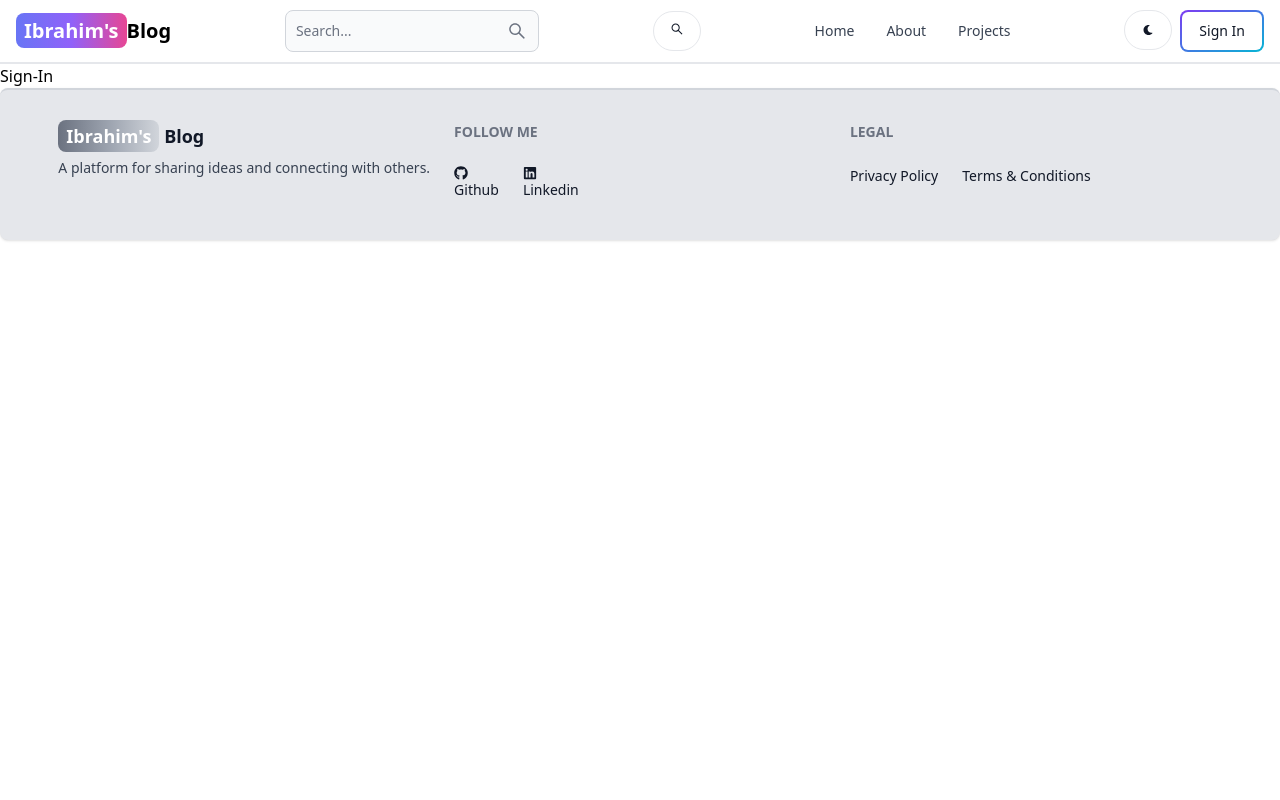
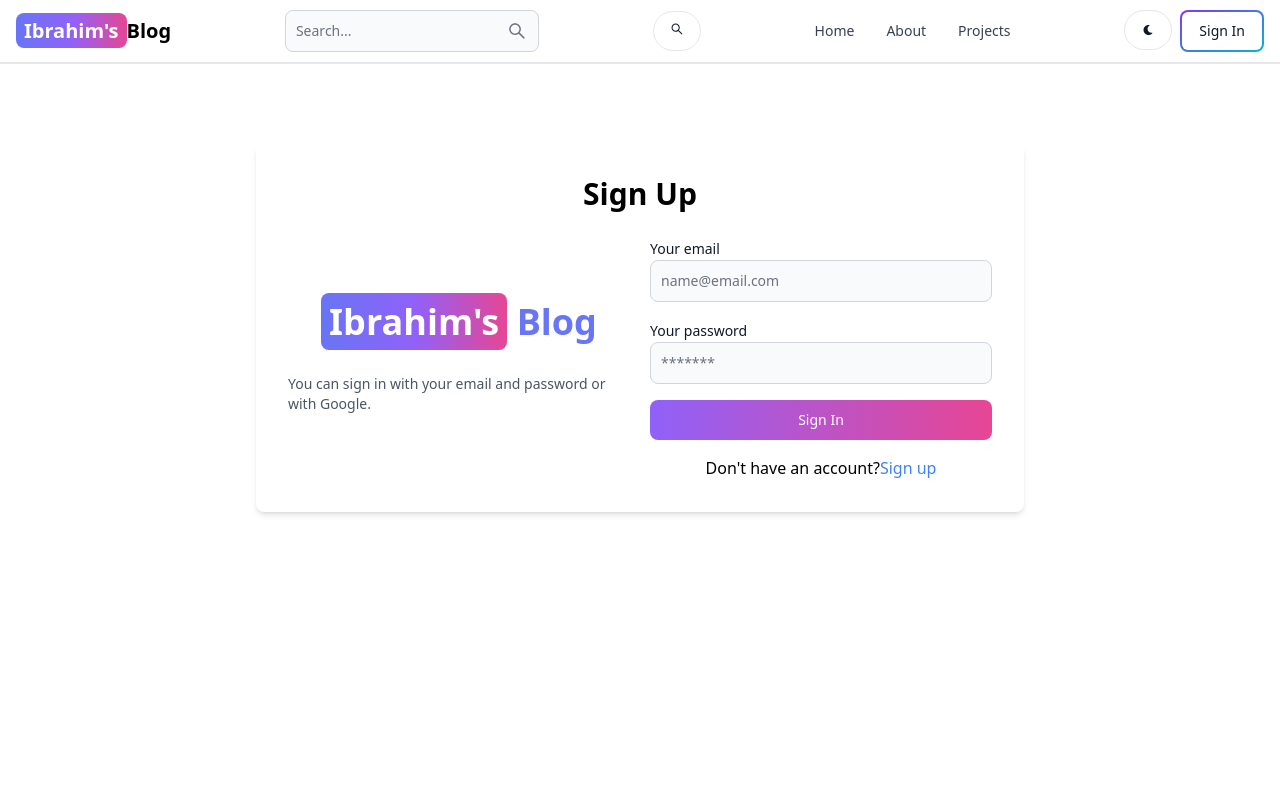
Before and after one commit to IbrahimHafez1/MERN-Blog, a React (Vite) app in the folder client/: page /sign-in in a window 1280 px wide. Shown: the top 800 px of the page. Built offline with nearby package versions, Linux system fonts and the light colour scheme.

Commit message:
complete signin page functionality

```diff
--- a/client/src/pages/SignIn.jsx
+++ b/client/src/pages/SignIn.jsx
@@ -1,7 +1,111 @@
+import { useState } from "react";
+import { Button, Label, TextInput, Alert, Spinner } from "flowbite-react";
+import { Link, useNavigate } from "react-router-dom";
+
 export default function SignIn() {
+  const [formData, setFormData] = useState({});
+  const [loading, setLoading] = useState(false);
+  const [errorMessage, setErrorMessage] = useState("");
+  const navigate = useNavigate();
+  const handleChange = (e) => {
+    setFormData({ ...formData, [e.target.id]: e.target.value.trim() });
+  };
+
+  const handleSubmit = async (e) => {
+    e.preventDefault();
+    if (!formData.email || !formData.password) {
+      return setErrorMessage("Please fill out all fields.");
+    }
+    try {
+      setLoading(true);
+      setErrorMessage(null);
+      const res = await fetch("/api/auth/signin", {
+        method: "POST",
+        headers: { "Content-Type": "application/json" },
+        body: JSON.stringify(formData),
+      });
+      const data = await res.json();
+      if (data.success === false) {
+        return setErrorMessage(data.message);
+      }
+      setLoading(false);
+      if (res.ok) {
+        navigate("/");
+      }
+    } catch (error) {
+      setErrorMessage(error.message);
+      setLoading(false);
+    }
+  };
+
   return (
-    <div>
-      Sign-In
+    <div className="min-h-screen mt-20">
+      <div className="max-w-3xl mx-auto p-8 bg-white rounded-lg shadow-md">
+        <h1 className="text-3xl font-semibold text-center mb-6">Sign Up</h1>
+        <div className="flex flex-col md:flex-row md:items-center md:gap-5">
+          <div className="md:w-1/2">
+            <Link
+              to="/"
+              className="block text-center mb-8 text-4xl font-semibold text-indigo-500"
+            >
+              <span className="bg-gradient-to-r from-indigo-500 via-purple-500 to-pink-500 rounded-lg px-2 py-1 text-white">
+                Ibrahim's
+              </span>{" "}
+              Blog
+            </Link>
+            <p className="text-sm text-gray-600">
+              You can sign in with your email and password or with Google.
+            </p>
+          </div>
+          <div className="md:w-1/2">
+            <form className="flex flex-col gap-4" onSubmit={handleSubmit}>
+              <div>
+                <Label value="Your email" />
+                <TextInput
+                  type="email"
+                  placeholder="name@email.com"
+                  id="email"
+                  onChange={handleChange}
+                />
+              </div>
+              <div>
+                <Label value="Your password" />
+                <TextInput
+                  type="password"
+                  placeholder="*******"
+                  id="password"
+                  onChange={handleChange}
+                />
+              </div>
+              <Button
+                gradientDuoTone="purpleToPink"
+                type="submit"
+                disabled={loading}
+              >
+                {loading ? (
+                  <>
+                    <Spinner size="sm" />{" "}
+                    <span className="pl-3">Loading...</span>
+                  </>
+                ) : (
+                  "Sign In"
+                )}
+              </Button>
+            </form>
+            <div className="mt-4 text-center">
+              <span>Don't have an account?</span>
+              <Link to="/sign-up" className="text-blue-500">
+                Sign up
+              </Link>
+            </div>
+            {errorMessage && (
+              <Alert className="mt-5" color="failure">
+                {errorMessage}
+              </Alert>
+            )}
+          </div>
+        </div>
+      </div>
     </div>
-  )
+  );
 }
```
